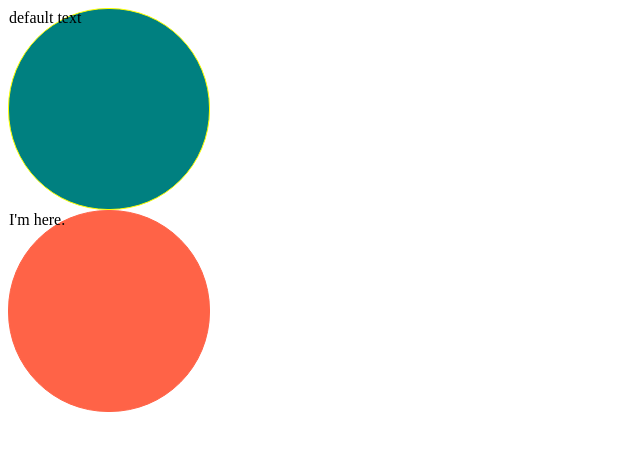
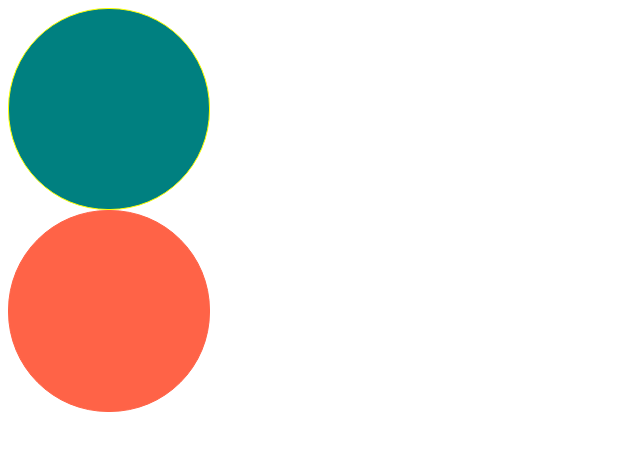
Before and after one commit to minkyeong0905/react-masterclass, a React (Create React App) app: page / in a window 1280 px wide. Shown: the top 450 px of the page, without its empty margins (0-640 px from the left). Built offline with nearby package versions, Linux system fonts and the light colour scheme.

Commit message:
Using useState

```diff
--- a/src/App.tsx
+++ b/src/App.tsx
@@ -4,7 +4,7 @@
   return (
     <div>
       <Circle bgColor="teal" borderColor="yellow" />
-      <Circle bgColor="tomato" text="I'm here." />
+      <Circle bgColor="tomato" />
     </div>
   );
 }
--- a/src/Circle.tsx
+++ b/src/Circle.tsx
@@ -1,3 +1,4 @@
+import { useState } from "react";
 import styled from "styled-components";
 
 interface ContainerProps {
@@ -16,11 +17,11 @@
 interface CircleProps {
     bgColor: string;
     borderColor?: string;
-    text?: string;
 }
 
-function Circle({ bgColor, borderColor, text = "default text" }: CircleProps) {
-    return <Container bgColor={bgColor} borderColor={borderColor ?? bgColor}>{text}</Container>;
+function Circle({ bgColor, borderColor }: CircleProps) {
+    const [value, setValue] = useState(0);
+    return <Container bgColor={bgColor} borderColor={borderColor ?? bgColor} />;
 }
 
 export default Circle;
```
